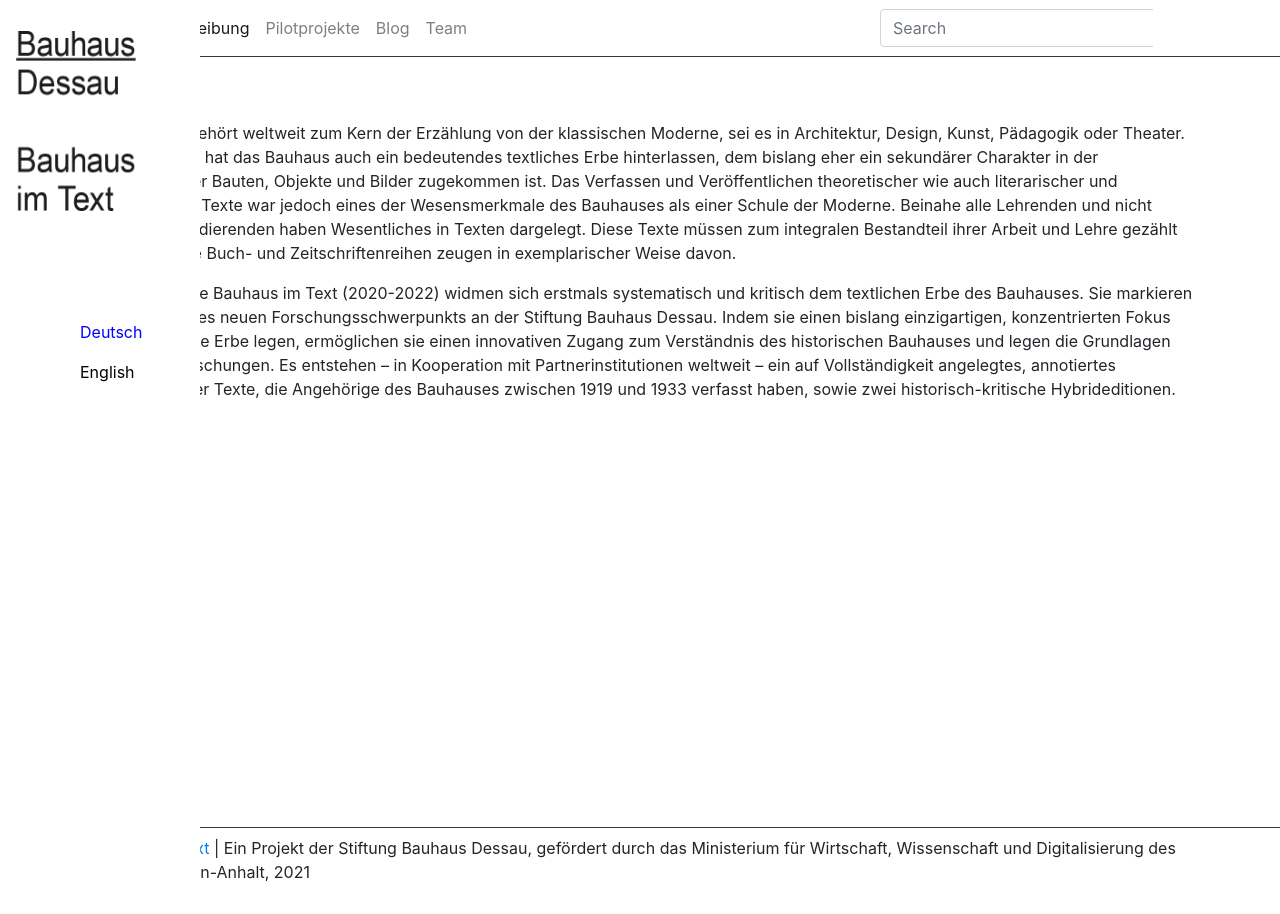
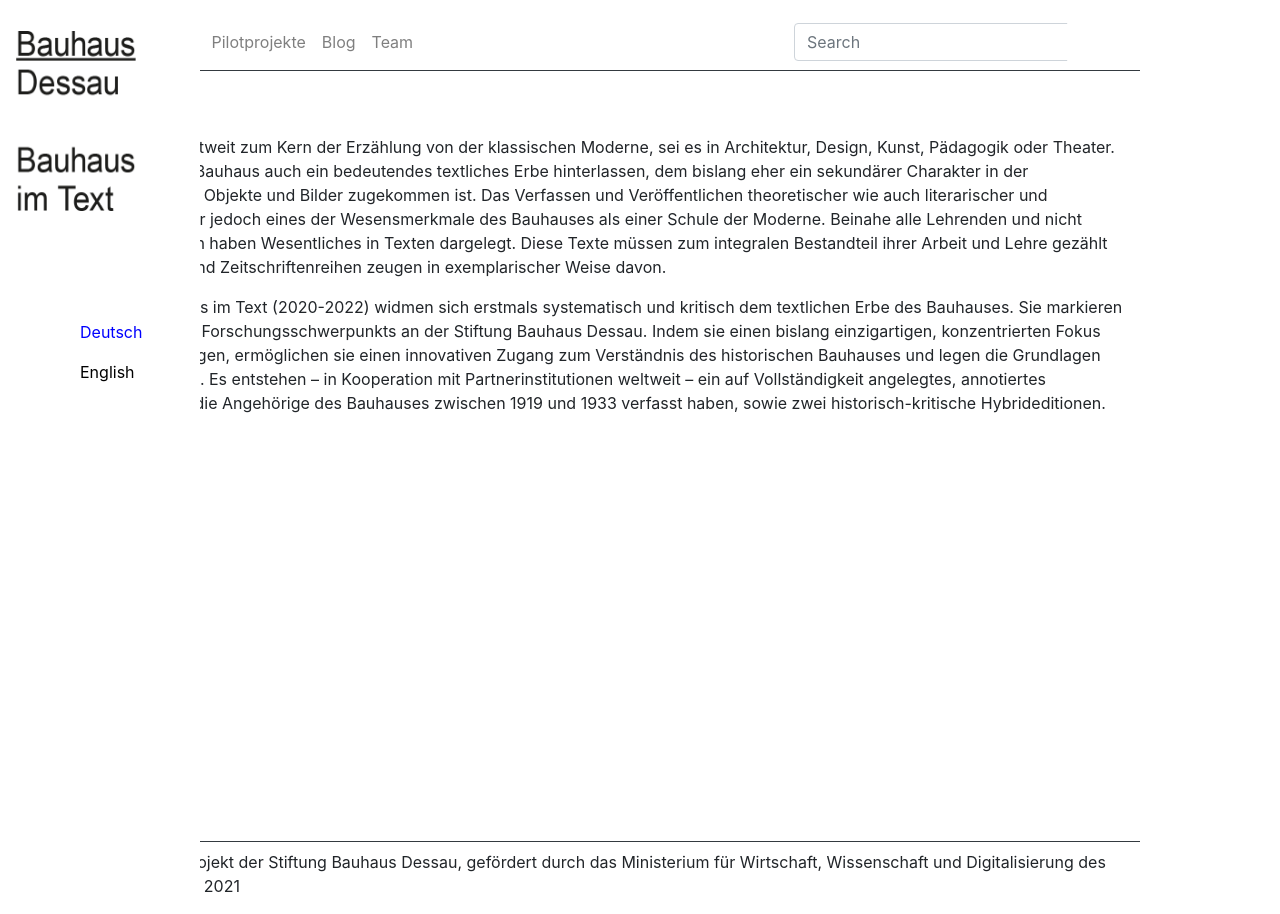
Before and after one commit to Bauhaus-im-Text/internetauftritt, a Jekyll site: the page built from pages/index.md, in a window 1280 px wide. Built offline with Jekyll 4.4.1, drawn with Linux system fonts in a browser that asks for light colours.

Commit message:
Update default.html

```diff
--- a/_layouts/default.html
+++ b/_layouts/default.html
@@ -3,7 +3,7 @@
     <head>
         {% include template/head.html %}
     </head>
-    <body class="d-flex flex-column h-100">
+    <body class="d-inline-flex flex-column h-100">
         <div id="skip-to-content"><a href="#maincontent">Skip to main content</a></div>
         {% include template/header.html %}
         <main id="maincontent" role="main" aria-label="Content" class="mb-4 flex-shrink-0">
@@ -12,7 +12,7 @@
         {% include template/footer.html %}
         {% include template/foot.html %}
     </body>
-        <sidebar>
+    <sidebar>
         {% include template/sidebar.html %}
-        </sidebar>
+    </sidebar>
 </html>
```
